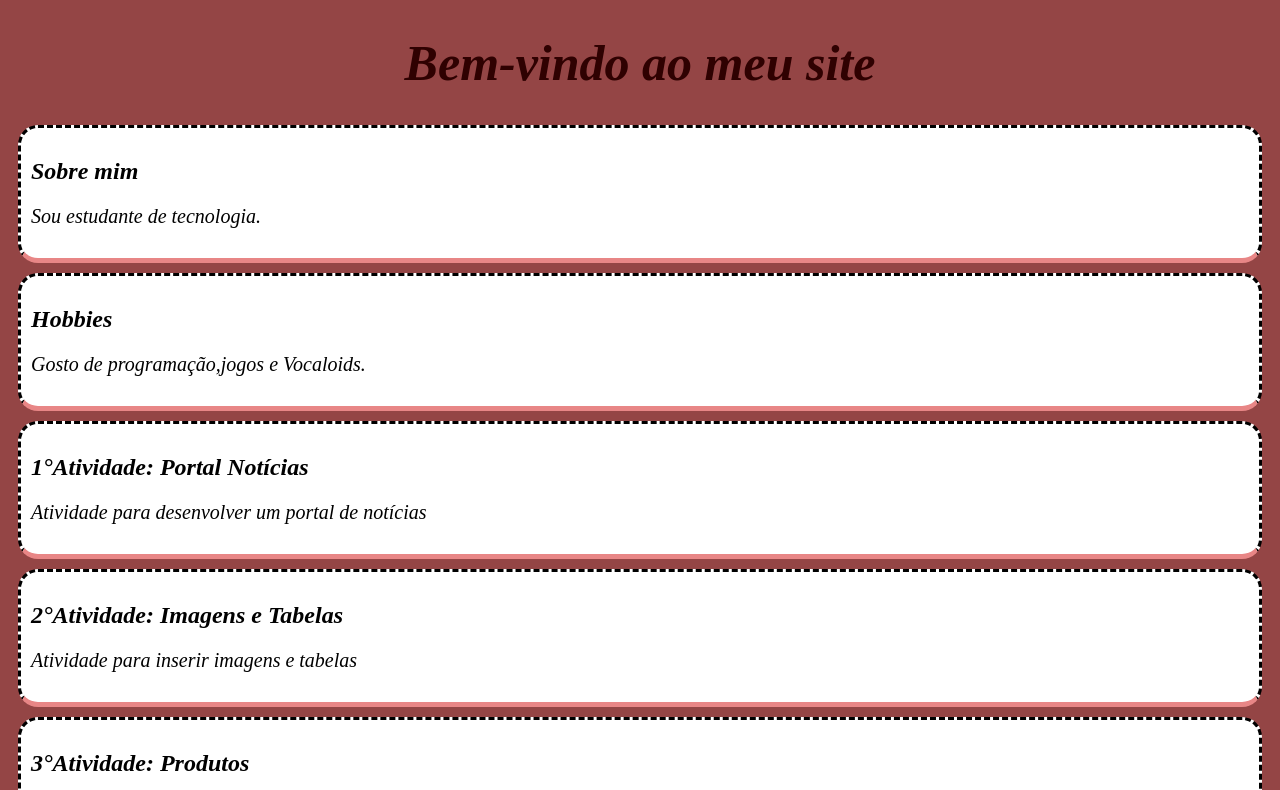
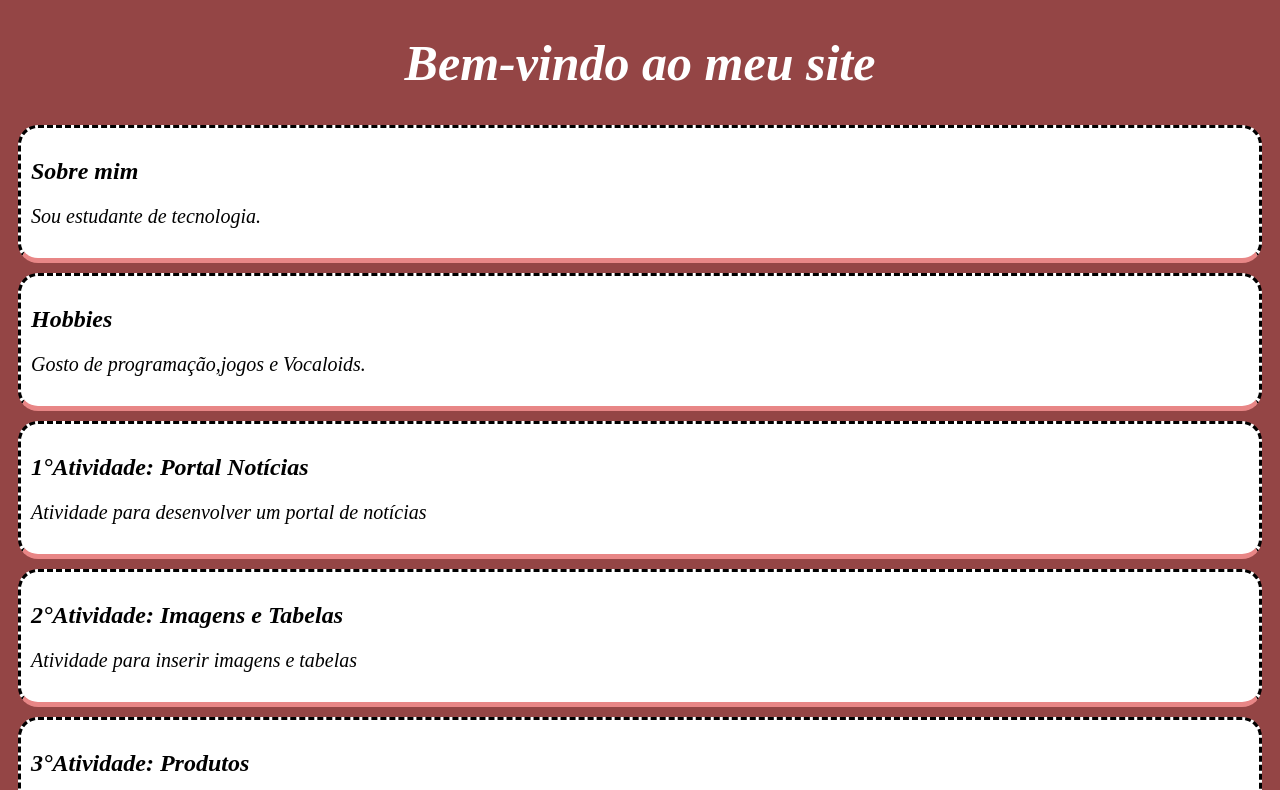
Before and after one commit to Eyshila-02/1stPortif-lio-Eyshila, a plain HTML site: page index.html in a window 1280 px wide. Shown: the top 790 px of the page. Drawn offline with Linux system fonts and the light colour scheme.

Commit message:
Change h1 color to white and H1 hover color to black
Só mudei as cores.

```diff
--- a/index.html
+++ b/index.html
@@ -13,13 +13,13 @@
 
         h1{
             text-align: center;
-            color: rgb(47, 1, 1);
+            color: rgb(255, 255, 255);
             font-style: oblique;
             font-size: 50px;
         }
 
         h1:hover{
-            color: rgb(0, 0, 0);
+            color:  rgb(0, 0, 0);
         }
 
        h2{
```
